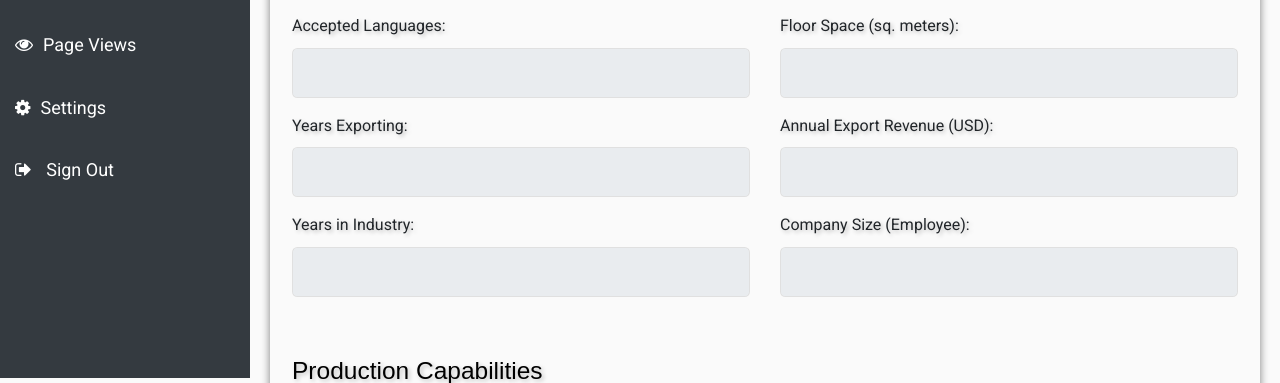
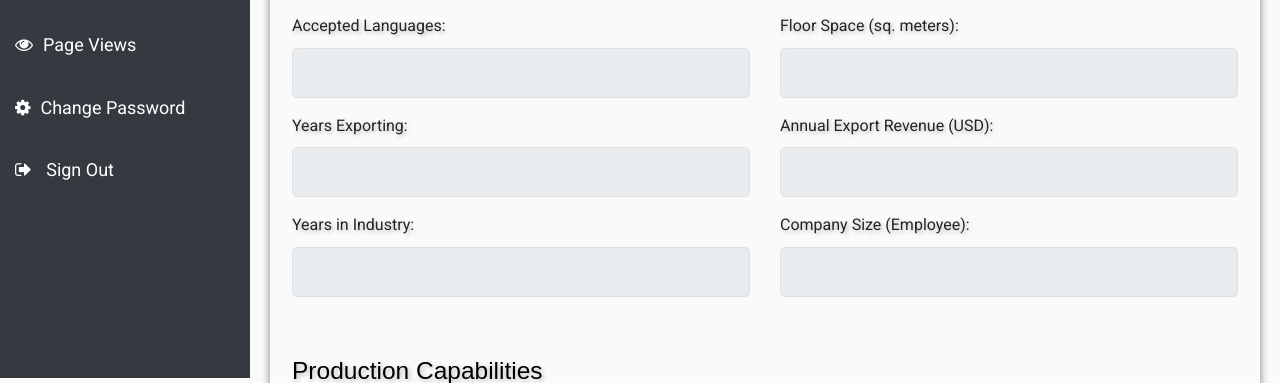
Before and after one commit to mohammadrezaaghaei1998/sohofmag, a Django app: page /manage-certifications/ in a window 1280 px wide. Shown: the part 486-869 px from the top of the page. Run offline with Django 5.2, Linux system fonts and the light colour scheme; data comes from the database, SQL or seed files in the repository; some libraries are stand-ins or nearby versions.

Commit message:
Update seller_dashboard.html

```diff
--- a/templates/companies/seller_dashboard.html
+++ b/templates/companies/seller_dashboard.html
@@ -43,7 +43,7 @@
         <a href="#manage-videos" title="Manage Videos"><i class="fa fa-film"></i><span class="text">Manage Videos</span></a>
         <a href="#manage-products" title="Manage Product"><i class="fa fa-plus"></i><span class="text">Manage Product</span></a>
         <a href="#page-views" title="Page Views"><i class="fa fa-eye"></i><span class="text">Page Views</span></a>
-        <a href="#settings" title="Settings"><i class="fa fa-cog"></i><span class="text">Settings</span></a>
+        <a href="#settings" title="Settings"><i class="fa fa-cog"></i><span class="text">Change Password</span></a>
         <a href="{% url 'logout' %}" title="Sign Out"><i class="fa fa-sign-out"></i> <span class="text">Sign Out</span></a>
 
         </div>
```
